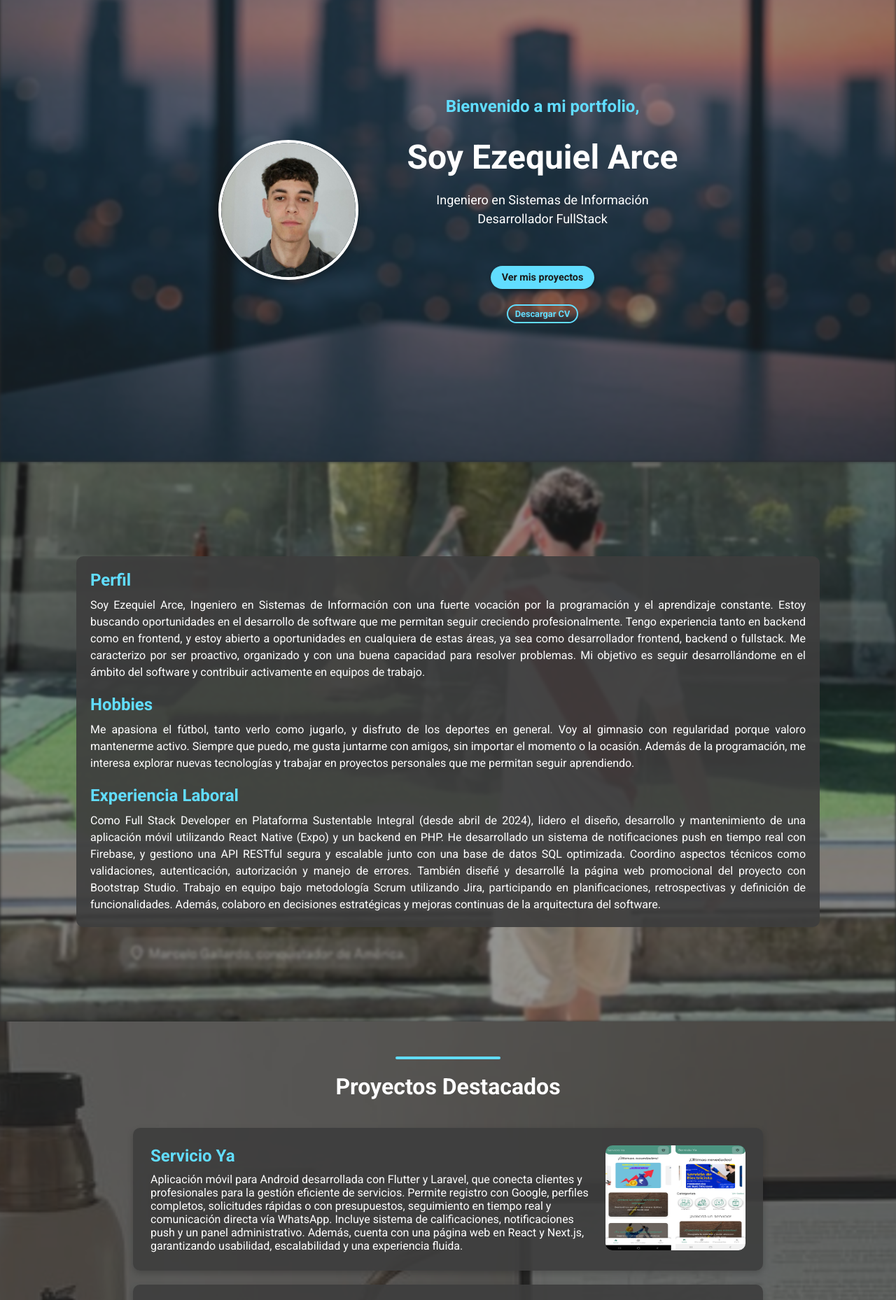
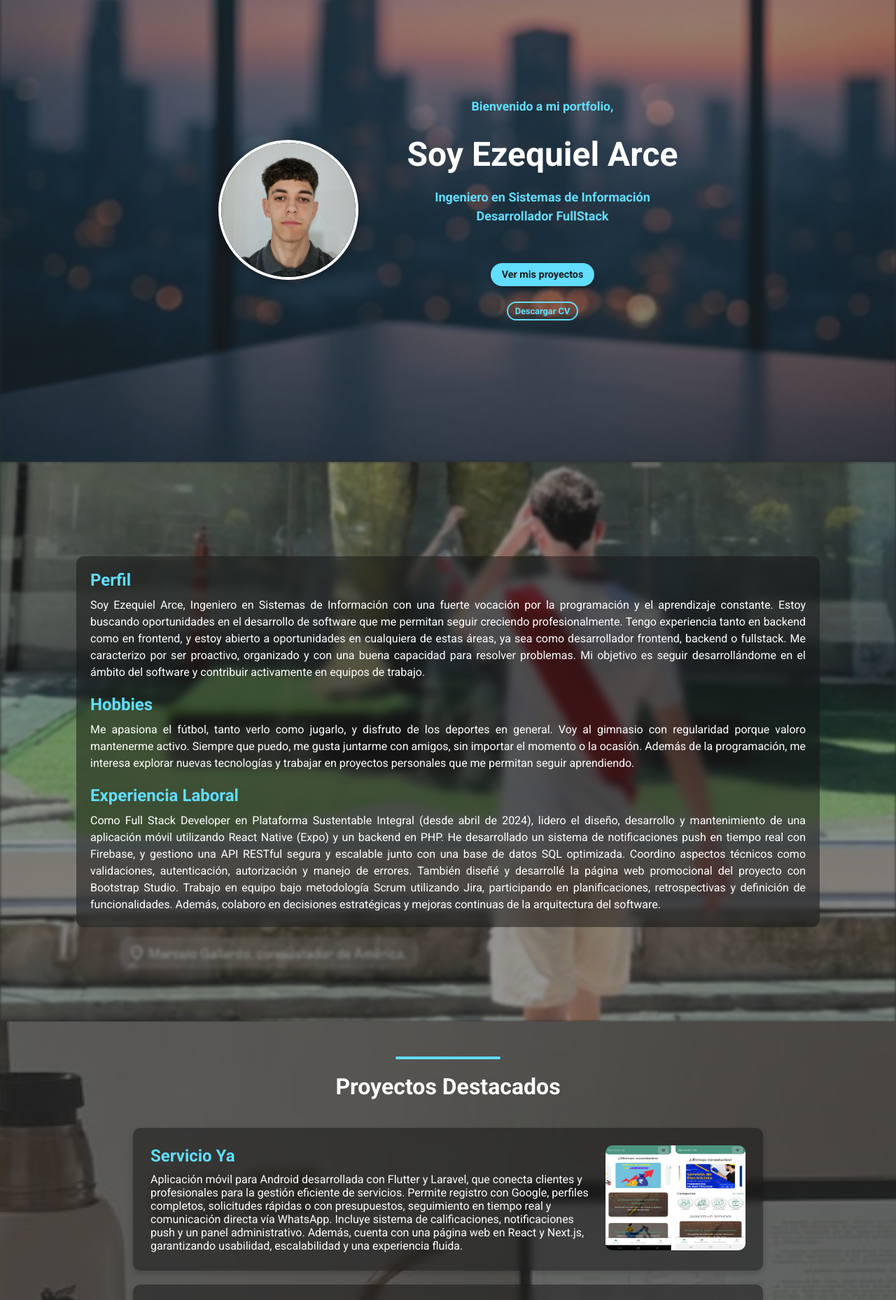
Before and after one commit to ezearce/portfolio-arce, a Next.js app: page / in a window 1280 px wide. Shown: the part 140-1998 px from the top of the page at 70% size. Built offline with nearby package versions, Linux system fonts and the light colour scheme.

Commit message:
actualizaciones visuales

```diff
--- a/src/styles/About.module.css
+++ b/src/styles/About.module.css
@@ -21,7 +21,8 @@
   .content {
     position: relative;
     z-index: 1;
-    background-color: rgba(61, 61, 61, 0.9);
+    background: rgba(20,20,20,0.5);
+    backdrop-filter: blur(6px) saturate(120%);
     color: white;
     padding: 20px;
     border-radius: 10px;
--- a/src/styles/Contact.module.css
+++ b/src/styles/Contact.module.css
@@ -53,7 +53,8 @@
 }
 
 .card {
-  background-color: rgba(50, 50, 50, 0.9);
+  background: rgba(20,20,20,0.5);
+  backdrop-filter: blur(6px) saturate(120%);
   padding: 15px;
   border-radius: 10px;
   box-shadow: 0 4px 10px rgba(0, 0, 0, 0.2);
--- a/src/styles/Hero.module.css
+++ b/src/styles/Hero.module.css
@@ -94,7 +94,7 @@
 }
 
 .subtitle {
-  font-size: 1.5rem;
+  font-size: 1.1rem;
   margin-bottom: 30px;
   color: #61ddff;
 }
@@ -121,6 +121,8 @@
   flex-direction: column;
   gap: 6px;
   font-size: 18px;
+  color: #61ddff;
+  font-weight: bold;
 }
 
 @media (max-width: 600px) {
--- a/src/styles/Projects.module.css
+++ b/src/styles/Projects.module.css
@@ -76,7 +76,8 @@
   display: flex;
   flex-direction: column;
   align-items: center;
-  background-color: rgba(61, 61, 61, 0.9);
+  background: rgba(20,20,20,0.5);
+  backdrop-filter: blur(6px) saturate(120%);
   color: white;
   padding: 25px;
   border-radius: 10px;
--- a/src/styles/Skills.module.css
+++ b/src/styles/Skills.module.css
@@ -44,7 +44,8 @@
   }
 
   .card {
-    background: rgba(61, 61, 61, 0.9);
+    background: rgba(20,20,20,0.5);
+    backdrop-filter: blur(6px) saturate(120%);
     border: 1px solid rgba(36, 36, 36, 0.08);
     border-radius: 70px;
     padding: 25px;
@@ -87,6 +88,9 @@
     text-justify: inter-word;
   }
 
+  .skillProgress { height:8px; background:rgba(255,255,255,0.12); border-radius:999px; overflow:hidden; }
+  .skillProgress > i { display:block; height:100%; width:70%; background:linear-gradient(90deg,var(--accent),var(--accent-2)); border-radius:999px; }
+
   /* 📱 Responsive */
   @media (max-width: 768px) {
     .sectionTitle {
```
